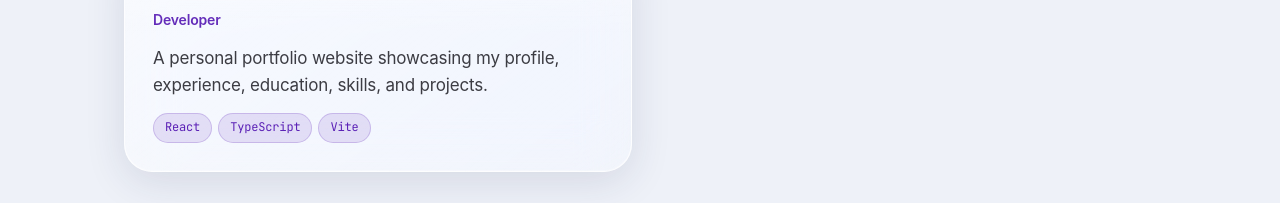
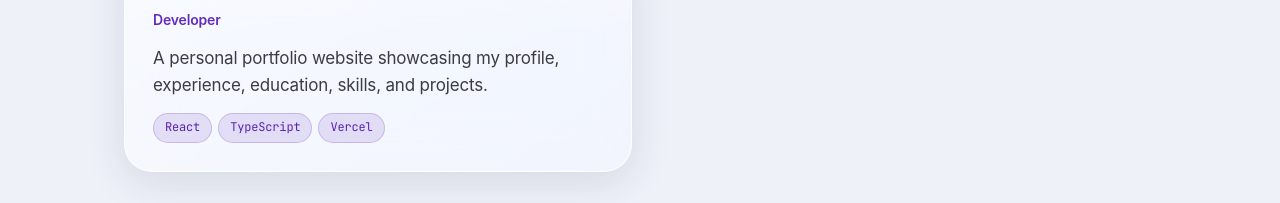
Before and after one commit to kirisaki923/Portfolio, a React (Vite) app: page / in a window 1280 px wide. Shown: the part 3468-3671 px from the top of the page. Built offline with nearby package versions, Linux system fonts and the light colour scheme.

Commit message:
ganti vite jadi vercel

```diff
--- a/src/profile.ts
+++ b/src/profile.ts
@@ -216,7 +216,7 @@ export const PROFILE: Readonly<ProfileConfig> = Object.freeze({
         role: 'Developer',
         description:
           'Website portfolio pribadi yang dibuat untuk menampilkan profil, pengalaman, pendidikan, keahlian, dan project.',
-        tags: ['React', 'TypeScript', 'Vite'],
+        tags: ['React', 'TypeScript', 'Vercel'],
         // repo: 'https://github.com/username/portfolio',
       },
     ],
```
